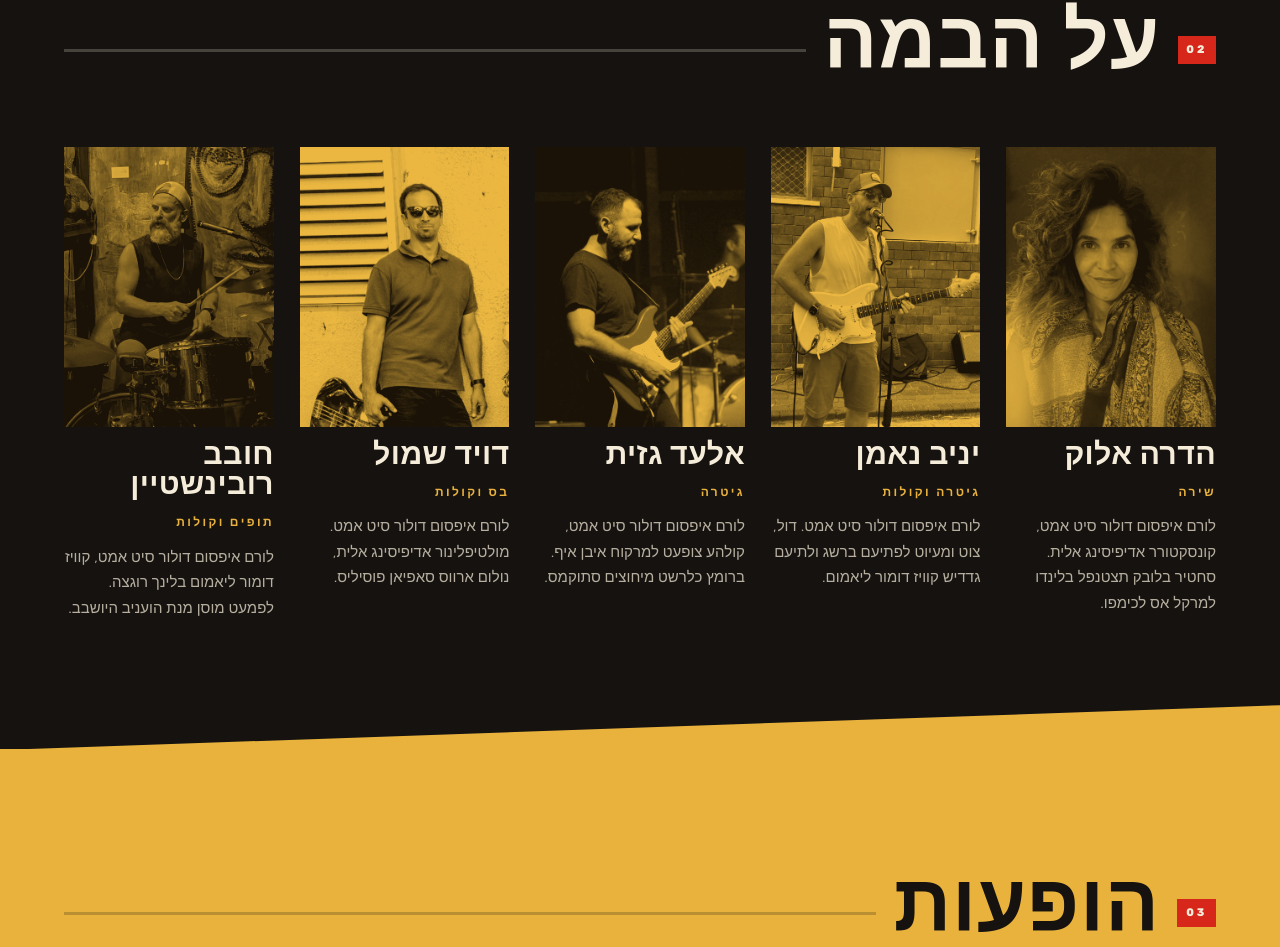
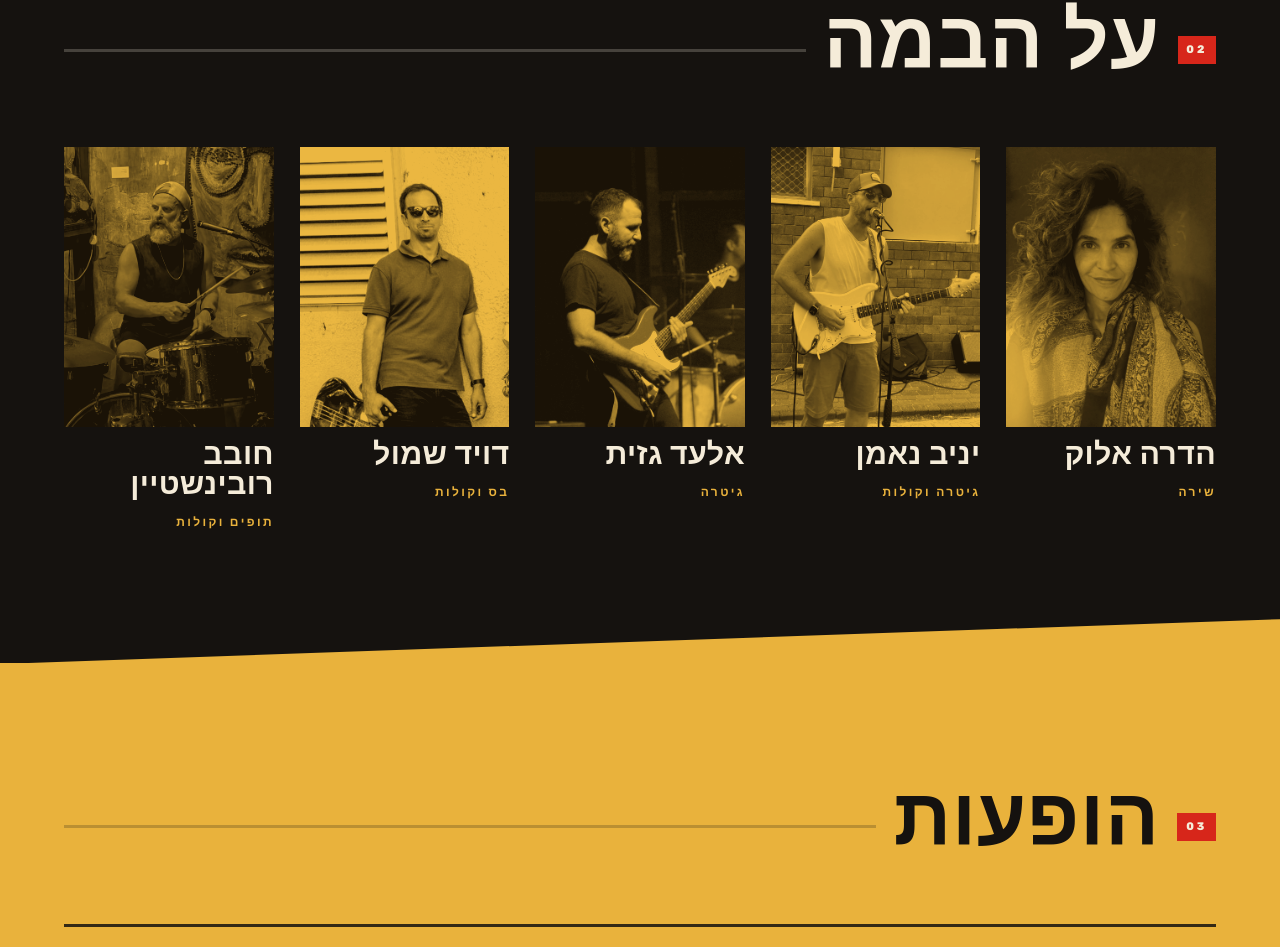
Before and after one commit to hovav6-hue/beelties-site, a plain HTML site: page index.html in a window 1280 px wide. Shown: the part 2047-2994 px from the top of the page. Drawn offline with Linux system fonts and the light colour scheme; a web font is replaced by a local one.

Commit message:
הסרת טקסטי ה-lorem ipsum מתחת לנגנים
השדה bio נשאר בקובץ ריק — ברגע שיהיו טקסטים אמיתיים הם יופיעו
בלי שינוי קוד. הכרטיס נגמר עכשיו בשם ובתפקיד.

מכיוון שהכרטיסים התקצרו, רווח השורות ברשת הופרד מרווח העמודות
והוגדל, אחרת השורה הבאה כמעט נגעה בטקסט שמעליה.

Co-Authored-By: Claude Opus 5 <noreply@anthropic.com>

```diff
--- a/assets/css/style.css
+++ b/assets/css/style.css
@@ -366,7 +366,11 @@ button{ font:inherit; color:inherit; background:none; border:0; cursor:pointer;
    נגנים
    ============================================================ */
 .members{
-  display:grid; gap:clamp(1rem,2vw,1.6rem);
+  display:grid;
+  /* שורות מקבלות יותר אוויר מעמודות — הכרטיס נגמר בטקסט קצר,
+     ובלי זה השורה הבאה כמעט נוגעת בו */
+  column-gap:clamp(1rem,2vw,1.6rem);
+  row-gap:clamp(1.9rem,3.5vw,2.8rem);
   grid-template-columns:repeat(auto-fit,minmax(min(210px,100%),1fr));
 }
 /* כל ההרכב בשורה אחת — כמו שורת נגנים על הבמה */
--- a/assets/js/data.js
+++ b/assets/js/data.js
@@ -35,14 +35,14 @@ const BILTIS = {
   },
 
   /* ---------- נגנים ----------
-     שימו לב: שיוך התמונות לנגנים נעשה לפי זיהוי מהתמונות.
-     אם משהו לא נכון — פשוט מחליפים את הנתיב ב-image.         */
+     bio ריק = לא מוצג כלום מתחת לתפקיד.
+     כשיהיו טקסטים אמיתיים, פשוט ממלאים את bio והם יופיעו.      */
   members: [
-    { name: "הדרה אלוק",      role: "שירה",            image: "images/member-hadara.jpg", bio: "לורם איפסום דולור סיט אמט, קונסקטורר אדיפיסינג אלית. סחטיר בלובק תצטנפל בלינדו למרקל אס לכימפו." },
-    { name: "יניב נאמן",      role: "גיטרה וקולות",    image: "images/member-yaniv.jpg",  bio: "לורם איפסום דולור סיט אמט. דול, צוט ומעיוט לפתיעם ברשג ולתיעם גדדיש קוויז דומור ליאמום." },
-    { name: "אלעד גזית",      role: "גיטרה",           image: "images/member-elad.jpg",   bio: "לורם איפסום דולור סיט אמט, קולהע צופעט למרקוח איבן איף. ברומץ כלרשט מיחוצים סתוקמס." },
-    { name: "דויד שמול",      role: "בס וקולות",       image: "images/member-david.jpg",  bio: "לורם איפסום דולור סיט אמט. מולטיפלינור אדיפיסינג אלית, נולום ארווס סאפיאן פוסיליס." },
-    { name: "חובב רובינשטיין", role: "תופים וקולות",   image: "images/member-hovav.jpg",  bio: "לורם איפסום דולור סיט אמט, קוויז דומור ליאמום בלינך רוגצה. לפמעט מוסן מנת הועניב היושבב." }
+    { name: "הדרה אלוק",      role: "שירה",            image: "images/member-hadara.jpg", bio: "" },
+    { name: "יניב נאמן",      role: "גיטרה וקולות",    image: "images/member-yaniv.jpg",  bio: "" },
+    { name: "אלעד גזית",      role: "גיטרה",           image: "images/member-elad.jpg",   bio: "" },
+    { name: "דויד שמול",      role: "בס וקולות",       image: "images/member-david.jpg",  bio: "" },
+    { name: "חובב רובינשטיין", role: "תופים וקולות",   image: "images/member-hovav.jpg",  bio: "" }
   ],
 
   /* ---------- הופעות ----------
```
